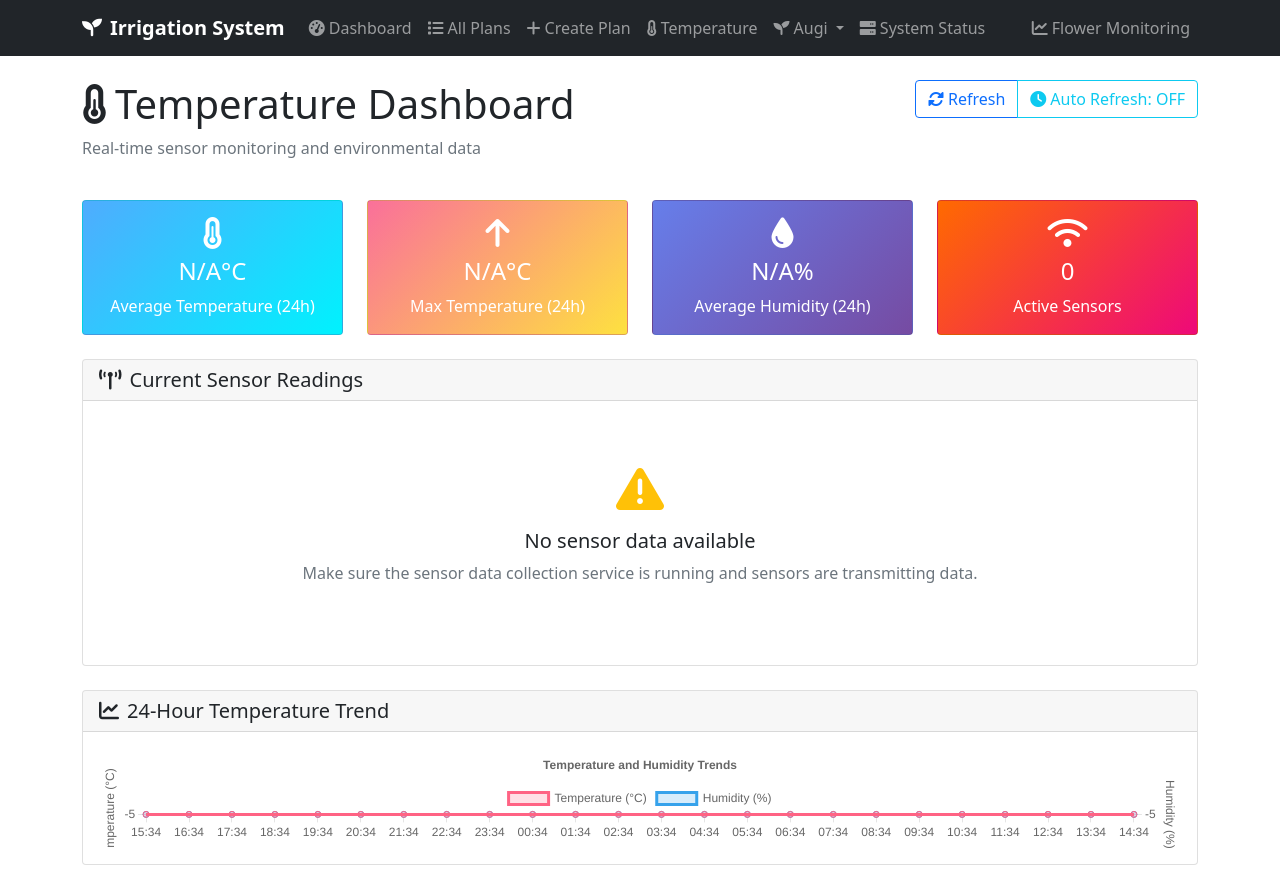
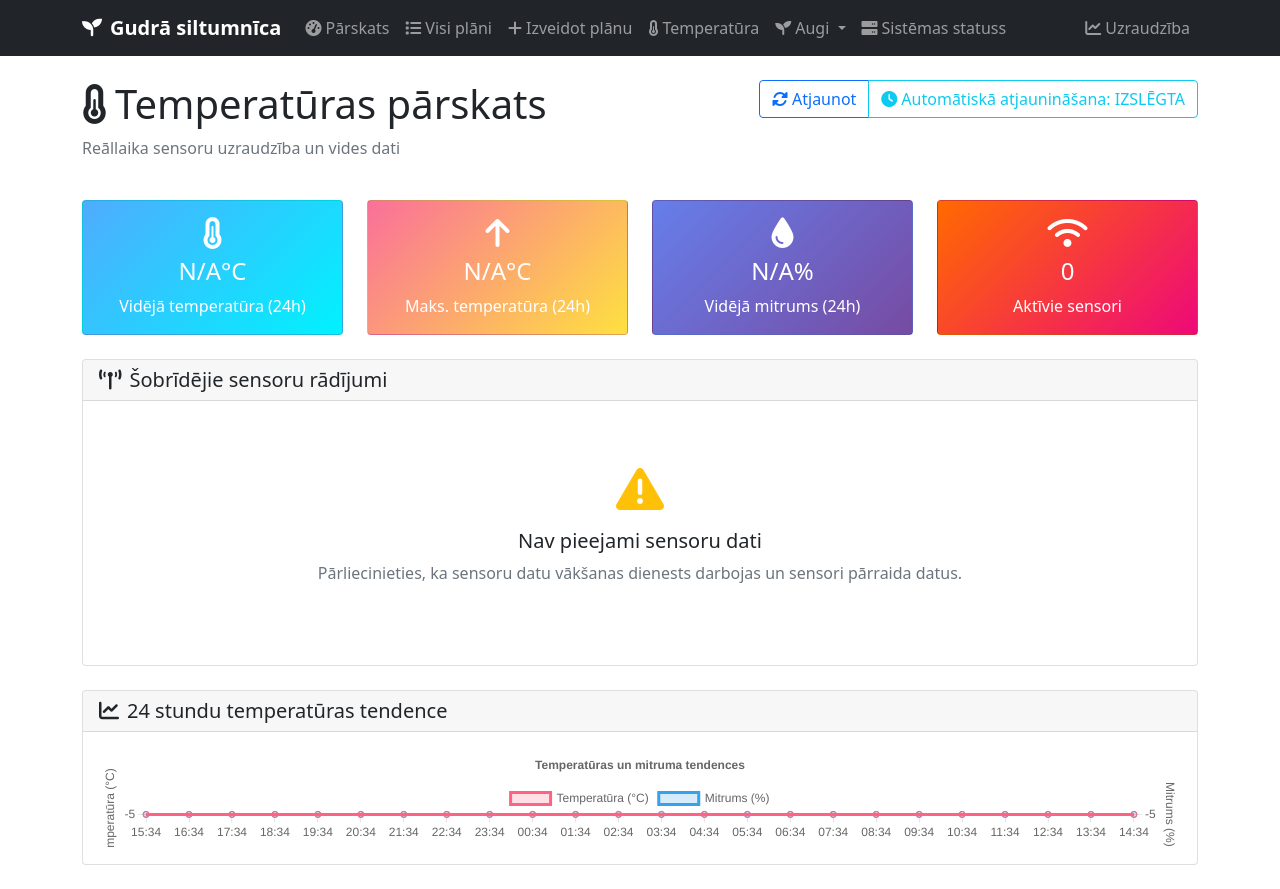
Before and after one commit to janissipolsrtu/smart-greenhouse-project, a Django app: page /irrigation/temperature/ in a window 1280 px wide. Run offline with Django 4.2, Linux system fonts and the light colour scheme; data that the repository does not hold is empty.

Commit message:
LV localization

```diff
--- a/web/irrigation/views.py
+++ b/web/irrigation/views.py
@@ -93,11 +93,11 @@ def create_plan_view(request):
                 status='pending'
             )
 
-            messages.success(request, f'Irrigation plan {plan_id} created successfully!')
+            messages.success(request, f'Laistīšanas plāns {plan_id} veiksmīgi izveidots!')
             return redirect('irrigation:dashboard')
 
         except Exception as e:
-            messages.error(request, f'Error creating plan: {str(e)}')
+            messages.error(request, f'Kļūda izveidojot plānu: {str(e)}')
 
     return render(request, 'irrigation/create_plan.html')
 
@@ -114,7 +114,7 @@ def delete_plan_view(request, plan_id):
 
     if request.method == 'POST':
         plan.delete()
-        messages.success(request, f'Plan {plan_id} deleted successfully!')
+        messages.success(request, f'Plāns {plan_id} veiksmīgi dzēsts!')
         return redirect('irrigation:dashboard')
 
     return render(request, 'irrigation/confirm_delete.html', {'plan': plan})
@@ -219,7 +219,7 @@ def sensor_detail_view(request, device_name):
     latest_reading = SensorData.objects.filter(device_name=device_name).order_by('-timestamp').first()
 
     if not latest_reading:
-        messages.error(request, f'No data found for device: {device_name}')
+        messages.error(request, f'Dati nav atrasti ierīcei: {device_name}')
         return redirect('irrigation:temperature_dashboard')
 
     # Get readings for the last 7 days
--- a/web/irrigation_web/settings.py
+++ b/web/irrigation_web/settings.py
@@ -92,8 +92,8 @@ AUTH_PASSWORD_VALIDATORS = [
 ]
 
 # Internationalization
-LANGUAGE_CODE = 'en-us'
-TIME_ZONE = 'UTC'
+LANGUAGE_CODE = 'lv'
+TIME_ZONE = 'Europe/Riga'
 USE_I18N = True
 USE_TZ = False  # To match your timezone-naive setup
 
--- a/web/templates/base.html
+++ b/web/templates/base.html
@@ -1,9 +1,9 @@
 <!DOCTYPE html>
-<html lang="en">
+<html lang="lv">
 <head>
     <meta charset="UTF-8">
     <meta name="viewport" content="width=device-width, initial-scale=1.0">
-    <title>{% block title %}Irrigation System{% endblock %}</title>
+    <title>{% block title %}Gudrā siltumnīca{% endblock %}</title>
     <link href="https://cdn.jsdelivr.net/npm/bootstrap@5.1.3/dist/css/bootstrap.min.css" rel="stylesheet">
     <link href="https://cdnjs.cloudflare.com/ajax/libs/font-awesome/6.0.0/css/all.min.css" rel="stylesheet">
     <style>
@@ -35,7 +35,7 @@
     <nav class="navbar navbar-expand-lg navbar-dark bg-dark">
         <div class="container">
             <a class="navbar-brand" href="{% url 'irrigation:dashboard' %}">
-                <i class="fas fa-seedling me-2"></i>Irrigation System
+                <i class="fas fa-seedling me-2"></i>Gudrā siltumnīca
             </a>
             <button class="navbar-toggler" type="button" data-bs-toggle="collapse" data-bs-target="#navbarNav">
                 <span class="navbar-toggler-icon"></span>
@@ -44,22 +44,22 @@
                 <ul class="navbar-nav me-auto">
                     <li class="nav-item">
                         <a class="nav-link" href="{% url 'irrigation:dashboard' %}">
-                            <i class="fas fa-tachometer-alt me-1"></i>Dashboard
+                            <i class="fas fa-tachometer-alt me-1"></i>Pārskats
                         </a>
                     </li>
                     <li class="nav-item">
                         <a class="nav-link" href="{% url 'irrigation:plan_list' %}">
-                            <i class="fas fa-list me-1"></i>All Plans
+                            <i class="fas fa-list me-1"></i>Visi plāni
                         </a>
                     </li>
                     <li class="nav-item">
                         <a class="nav-link" href="{% url 'irrigation:create_plan' %}">
-                            <i class="fas fa-plus me-1"></i>Create Plan
+                            <i class="fas fa-plus me-1"></i>Izveidot plānu
                         </a>
                     </li>
                     <li class="nav-item">
                         <a class="nav-link" href="{% url 'irrigation:temperature_dashboard' %}">
-                            <i class="fas fa-thermometer-half me-1"></i>Temperature
+                            <i class="fas fa-thermometer-half me-1"></i>Temperatūra
                         </a>
                     </li>
                     <li class="nav-item dropdown">
@@ -86,14 +86,14 @@
                     </li>
                     <li class="nav-item">
                         <a class="nav-link" href="{% url 'irrigation:system_status' %}">
-                            <i class="fas fa-server me-1"></i>System Status
+                            <i class="fas fa-server me-1"></i>Sistēmas statuss
                         </a>
                     </li>
                 </ul>
                 <ul class="navbar-nav">
                     <li class="nav-item">
                         <a class="nav-link" href="http://localhost:5555" target="_blank">
-                            <i class="fas fa-chart-line me-1"></i>Flower Monitoring
+                            <i class="fas fa-chart-line me-1"></i>Uzraudzība
                         </a>
                     </li>
                 </ul>
--- a/web/templates/irrigation/greenhouse_layout.html
+++ b/web/templates/irrigation/greenhouse_layout.html
@@ -2,7 +2,7 @@
 {% load static %}
 {% csrf_token %}
 
-{% block title %}Siltumnīcas Izkārtojums - Irrigation System{% endblock %}
+{% block title %}Siltumnīcas Izkārtojums - Gudrā siltumnīca{% endblock %}
 
 {% block content %}
 <div class="container-fluid mt-4">
--- a/web/templates/irrigation/temperature_dashboard.html
+++ b/web/templates/irrigation/temperature_dashboard.html
@@ -1,20 +1,20 @@
 {% extends 'base.html' %}
 
-{% block title %}Temperature Dashboard - Irrigation System{% endblock %}
+{% block title %}Temperatūras pārskats - Gudrā siltumnīca{% endblock %}
 
 {% block content %}
 <div class="row mb-4">
     <div class="col">
-        <h1><i class="fas fa-thermometer-half me-2"></i>Temperature Dashboard</h1>
-        <p class="text-muted">Real-time sensor monitoring and environmental data</p>
+        <h1><i class="fas fa-thermometer-half me-2"></i>Temperatūras pārskats</h1>
+        <p class="text-muted">Reāllaika sensoru uzraudzība un vides dati</p>
     </div>
     <div class="col-auto">
         <div class="btn-group" role="group">
             <button type="button" class="btn btn-outline-primary" onclick="refreshData()">
-                <i class="fas fa-sync-alt me-1"></i>Refresh
+                <i class="fas fa-sync-alt me-1"></i>Atjaunot
             </button>
             <button type="button" class="btn btn-outline-info" onclick="toggleAutoRefresh()">
-                <i class="fas fa-clock me-1"></i>Auto Refresh: <span id="auto-refresh-status">OFF</span>
+                <i class="fas fa-clock me-1"></i>Automātiskā atjaunināšana: <span id="auto-refresh-status">IZSLĒGTA</span>
             </button>
         </div>
     </div>
@@ -27,7 +27,7 @@
             <div class="card-body text-center">
                 <i class="fas fa-thermometer-three-quarters fa-2x mb-2"></i>
                 <h4 class="card-title">{{ stats.avg_temperature|floatformat:1|default:"N/A" }}°C</h4>
-                <p class="card-text">Average Temperature (24h)</p>
+                <p class="card-text">Vidējā temperatūra (24h)</p>
             </div>
         </div>
     </div>
@@ -36,7 +36,7 @@
             <div class="card-body text-center">
                 <i class="fas fa-arrow-up fa-2x mb-2"></i>
                 <h4 class="card-title">{{ stats.max_temperature|floatformat:1|default:"N/A" }}°C</h4>
-                <p class="card-text">Max Temperature (24h)</p>
+                <p class="card-text">Maks. temperatūra (24h)</p>
             </div>
         </div>
     </div>
@@ -45,7 +45,7 @@
             <div class="card-body text-center">
                 <i class="fas fa-tint fa-2x mb-2"></i>
                 <h4 class="card-title">{{ stats.avg_humidity|floatformat:0|default:"N/A" }}%</h4>
-                <p class="card-text">Average Humidity (24h)</p>
+                <p class="card-text">Vidējā mitrums (24h)</p>
             </div>
         </div>
     </div>
@@ -54,7 +54,7 @@
             <div class="card-body text-center">
                 <i class="fas fa-wifi fa-2x mb-2"></i>
                 <h4 class="card-title">{{ device_count }}</h4>
-                <p class="card-text">Active Sensors</p>
+                <p class="card-text">Aktīvie sensori</p>
             </div>
         </div>
     </div>
@@ -66,7 +66,7 @@
         <div class="card">
             <div class="card-header">
                 <h5 class="card-title mb-0">
-                    <i class="fas fa-broadcast-tower me-2"></i>Current Sensor Readings
+                    <i class="fas fa-broadcast-tower me-2"></i>Šobrīdējie sensoru rādījumi
                 </h5>
             </div>
             <div class="card-body">
@@ -87,14 +87,14 @@
                                                         <div class="text-center p-2 bg-light rounded">
                                                             <i class="fas fa-thermometer-half text-danger"></i>
                                                             <div class="fw-bold">{{ reading.temperature|floatformat:1|default:"--" }}°C</div>
-                                                            <small class="text-muted">Temperature</small>
+                                                            <small class="text-muted">Temperatūra</small>
                                                         </div>
                                                     </div>
                                                     <div class="col-6">
                                                         <div class="text-center p-2 bg-light rounded">
                                                             <i class="fas fa-tint text-info"></i>
                                                             <div class="fw-bold">{{ reading.humidity|default:"--" }}%</div>
-                                                            <small class="text-muted">Humidity</small>
+                                                            <small class="text-muted">Mitrums</small>
                                                         </div>
                                                     </div>
                                                 </div>
@@ -108,13 +108,13 @@
                                         <div class="mt-2">
                                             <small class="text-muted">
                                                 <i class="fas fa-clock me-1"></i>
-                                                Last updated: {{ reading.formatted_timestamp }}
+                                                Pēdējo reizi atjaunināts: {{ reading.formatted_timestamp }}
                                             </small>
                                         </div>
                                         <div class="mt-2">
                                             <a href="{% url 'irrigation:sensor_detail' reading.device_name %}"
                                                class="btn btn-sm btn-outline-primary">
-                                                <i class="fas fa-chart-line me-1"></i>View Details
+                                                <i class="fas fa-chart-line me-1"></i>Skatīt detaļas
                                             </a>
                                         </div>
                                     </div>
@@ -125,8 +125,8 @@
                 {% else %}
                     <div class="text-center py-5">
                         <i class="fas fa-exclamation-triangle fa-3x text-warning mb-3"></i>
-                        <h5>No sensor data available</h5>
-                        <p class="text-muted">Make sure the sensor data collection service is running and sensors are transmitting data.</p>
+                        <h5>Nav pieejami sensoru dati</h5>
+                        <p class="text-muted">Pārliecinieties, ka sensoru datu vākšanas dienests darbojas un sensori pārraida datus.</p>
                     </div>
                 {% endif %}
             </div>
@@ -140,7 +140,7 @@
         <div class="card">
             <div class="card-header">
                 <h5 class="card-title mb-0">
-                    <i class="fas fa-chart-line me-2"></i>24-Hour Temperature Trend
+                    <i class="fas fa-chart-line me-2"></i>24 stundu temperatūras tendence
                 </h5>
             </div>
             <div class="card-body">
@@ -157,25 +157,25 @@
         <div class="card">
             <div class="card-header">
                 <h5 class="card-title mb-0">
-                    <i class="fas fa-info-circle me-2"></i>24-Hour Summary
+                    <i class="fas fa-info-circle me-2"></i>24 stundu kopsavilkums
                 </h5>
             </div>
             <div class="card-body">
                 <div class="row">
                     <div class="col-md-6">
-                        <h6>Temperature Statistics</h6>
+                        <h6>Temperatūras statistika</h6>
                         <ul class="list-unstyled">
-                            <li><strong>Average:</strong> {{ stats.avg_temperature|floatformat:2 }}°C</li>
-                            <li><strong>Maximum:</strong> {{ stats.max_temperature|floatformat:2 }}°C</li>
-                            <li><strong>Minimum:</strong> {{ stats.min_temperature|floatformat:2 }}°C</li>
+                            <li><strong>Vidējais:</strong> {{ stats.avg_temperature|floatformat:2 }}°C</li>
+                            <li><strong>Maksimālais:</strong> {{ stats.max_temperature|floatformat:2 }}°C</li>
+                            <li><strong>Minimālais:</strong> {{ stats.min_temperature|floatformat:2 }}°C</li>
                         </ul>
                     </div>
                     <div class="col-md-6">
-                        <h6>System Statistics</h6>
+                        <h6>Sistēmas statistika</h6>
                         <ul class="list-unstyled">
-                            <li><strong>Total Readings:</strong> {{ stats.total_readings }}</li>
-                            <li><strong>Average Humidity:</strong> {{ stats.avg_humidity|floatformat:1 }}%</li>
-                            <li><strong>Active Devices:</strong> {{ device_count }}</li>
+                            <li><strong>Kopējie nolasījumi:</strong> {{ stats.total_readings }}</li>
+                            <li><strong>Vidējais mitrums:</strong> {{ stats.avg_humidity|floatformat:1 }}%</li>
+                            <li><strong>Aktīvās ierīces:</strong> {{ device_count }}</li>
                         </ul>
                     </div>
                 </div>
@@ -208,14 +208,14 @@
             data: {
                 labels: labels,
                 datasets: [{
-                    label: 'Temperature (°C)',
+                    label: 'Temperatūra (°C)',
                     data: temperatureData,
                     borderColor: 'rgb(255, 99, 132)',
                     backgroundColor: 'rgba(255, 99, 132, 0.2)',
                     yAxisID: 'y',
                     tension: 0.4
                 }, {
-                    label: 'Humidity (%)',
+                    label: 'Mitrums (%)',
                     data: humidityData,
                     borderColor: 'rgb(54, 162, 235)',
                     backgroundColor: 'rgba(54, 162, 235, 0.2)',
@@ -235,7 +235,7 @@
                         display: true,
                         title: {
                             display: true,
-                            text: 'Time'
+                            text: 'Laiks'
                         }
                     },
                     y: {
@@ -244,7 +244,7 @@
                         position: 'left',
                         title: {
                             display: true,
-                            text: 'Temperature (°C)'
+                            text: 'Temperatūra (°C)'
                         },
                     },
                     y1: {
@@ -253,7 +253,7 @@
                         position: 'right',
                         title: {
                             display: true,
-                            text: 'Humidity (%)'
+                            text: 'Mitrums (%)'
                         },
                         grid: {
                             drawOnChartArea: false,
@@ -263,7 +263,7 @@
                 plugins: {
                     title: {
                         display: true,
-                        text: 'Temperature and Humidity Trends'
+                        text: 'Temperatūras un mitruma tendences'
                     }
                 }
             }
```
Also changed, not shown: web/templates/irrigation/confirm_delete.html (+13 -13 lines), web/templates/irrigation/create_plan.html (+26 -26 lines), web/templates/irrigation/dashboard.html (+23 -23 lines), web/templates/irrigation/plan_detail.html (+10 -10 lines), web/templates/irrigation/plan_list.html (+20 -20 lines), web/templates/irrigation/sensor_detail.html (+35 -35 lines), web/templates/irrigation/system_status.html (+17 -17 lines), 1 other file.
